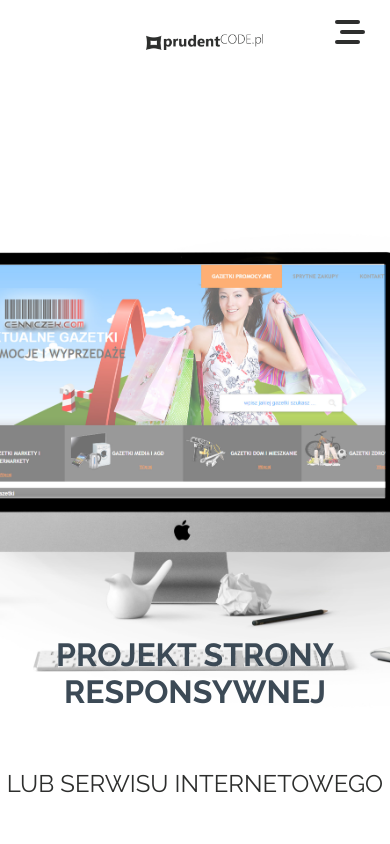
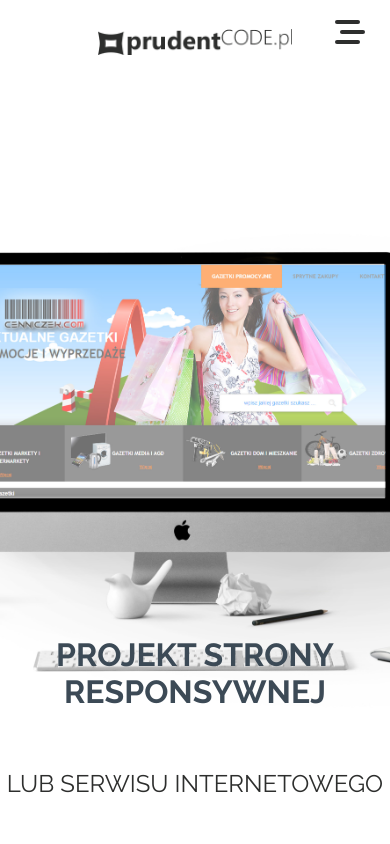
Before and after one commit to pitmal/react-router-project, a React (Create React App) app: page /oferta in a window 390 px wide. Shown: the top 844 px of the page. Built offline with nearby package versions, Linux system fonts and the light colour scheme.

Commit message:
responsive form fixed

```diff
--- a/src/layouts/contact/ContactLayout.js
+++ b/src/layouts/contact/ContactLayout.js
@@ -61,7 +61,7 @@ const ContactLayout = () => {
     recaptcha.execute();
     setError(null);
 
-    await fetch("http://localhost:3002/prudentcode/server.php", {
+    await fetch("/server.php", {
       method: "POST",
       body: JSON.stringify(formValues),
       headers: {
--- a/src/styles/ContactLayout.css
+++ b/src/styles/ContactLayout.css
@@ -154,6 +154,7 @@
 }
 .contact-form form {
   width: 100%;
+  height:90%;
   display: flex;
   flex-direction: column;
   justify-content: center;
--- a/src/styles/Footer.css
+++ b/src/styles/Footer.css
@@ -94,6 +94,15 @@
   .footer-wrapper .terms-wrapper {
     padding: 0;
   }
+
+  .footer-wrapper .social-wrapper a,
+  .footer-wrapper .terms-wrapper a {
+    flex-basis: 10%;
+    padding: 10%;
+  }
+  .footer-wrapper .logo-wrapper img {
+  width: 90%;
+  }
 }
 @media (orientation: landscape) and (max-width: 823px) {
   .footer-wrapper {
--- a/src/styles/Logo.css
+++ b/src/styles/Logo.css
@@ -11,7 +11,12 @@
 .logo-wrapper img {
   display: block;
 }
-@media (max-width: 1023px) {
+@media (max-width: 1024px) {
+  .logo-wrapper {
+    height: 80%;
+    flex-basis: 50%;
+    margin-left: 0;
+  }
   /* .logo-wrapper img {
     position: absolute;
     top: 0;
--- a/src/styles/Nav.css
+++ b/src/styles/Nav.css
@@ -53,7 +53,7 @@ nav.burger-nav {
     top: 0;
     left: 100%;
     width: 100%;
-    height: 100vh;
+    height: 100%;
     display: flex;
     box-sizing: border-box;
     flex-direction: column;
```
Also changed, not shown: 1 other file (tests, documents, lock files or other folders).
